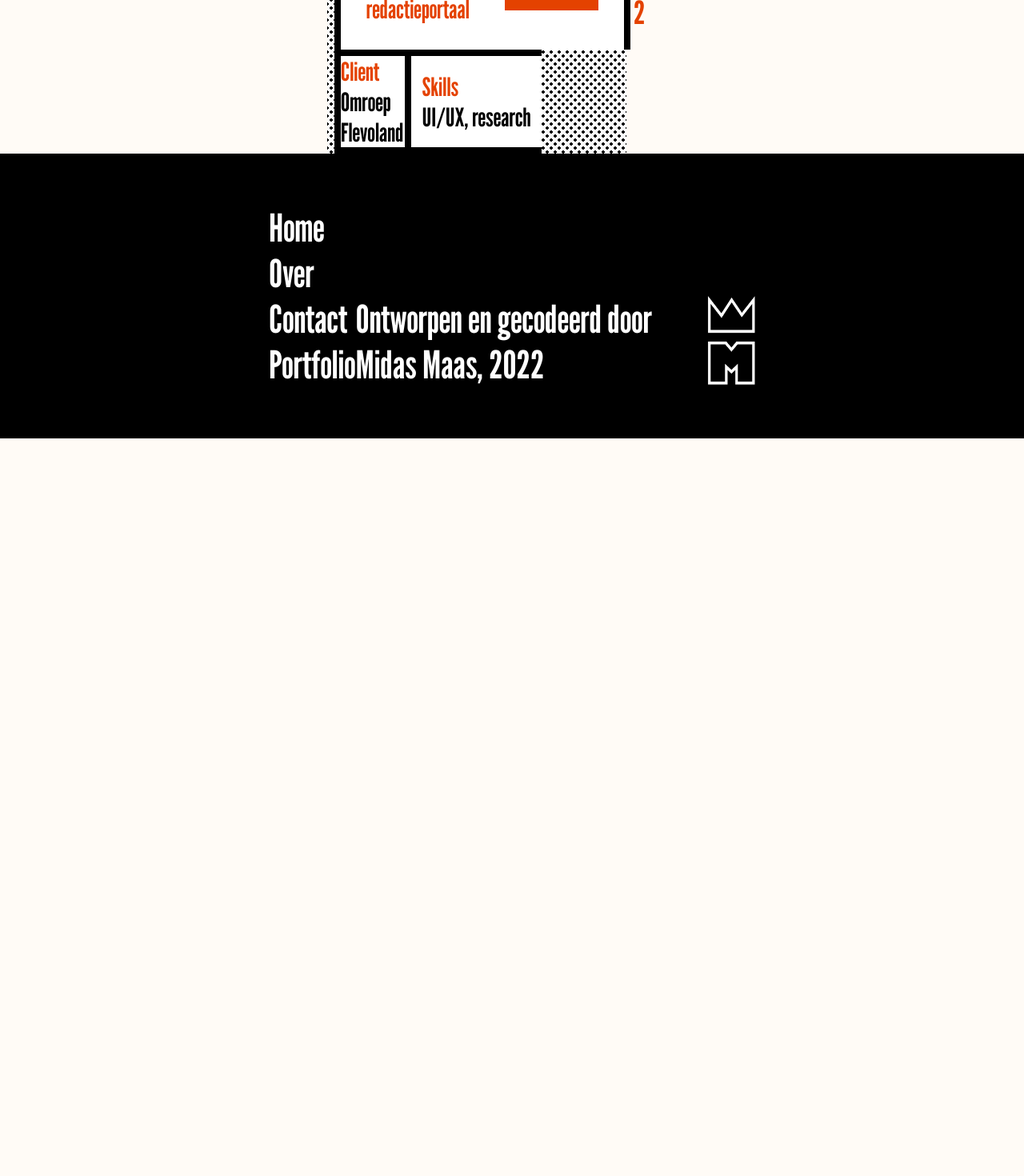
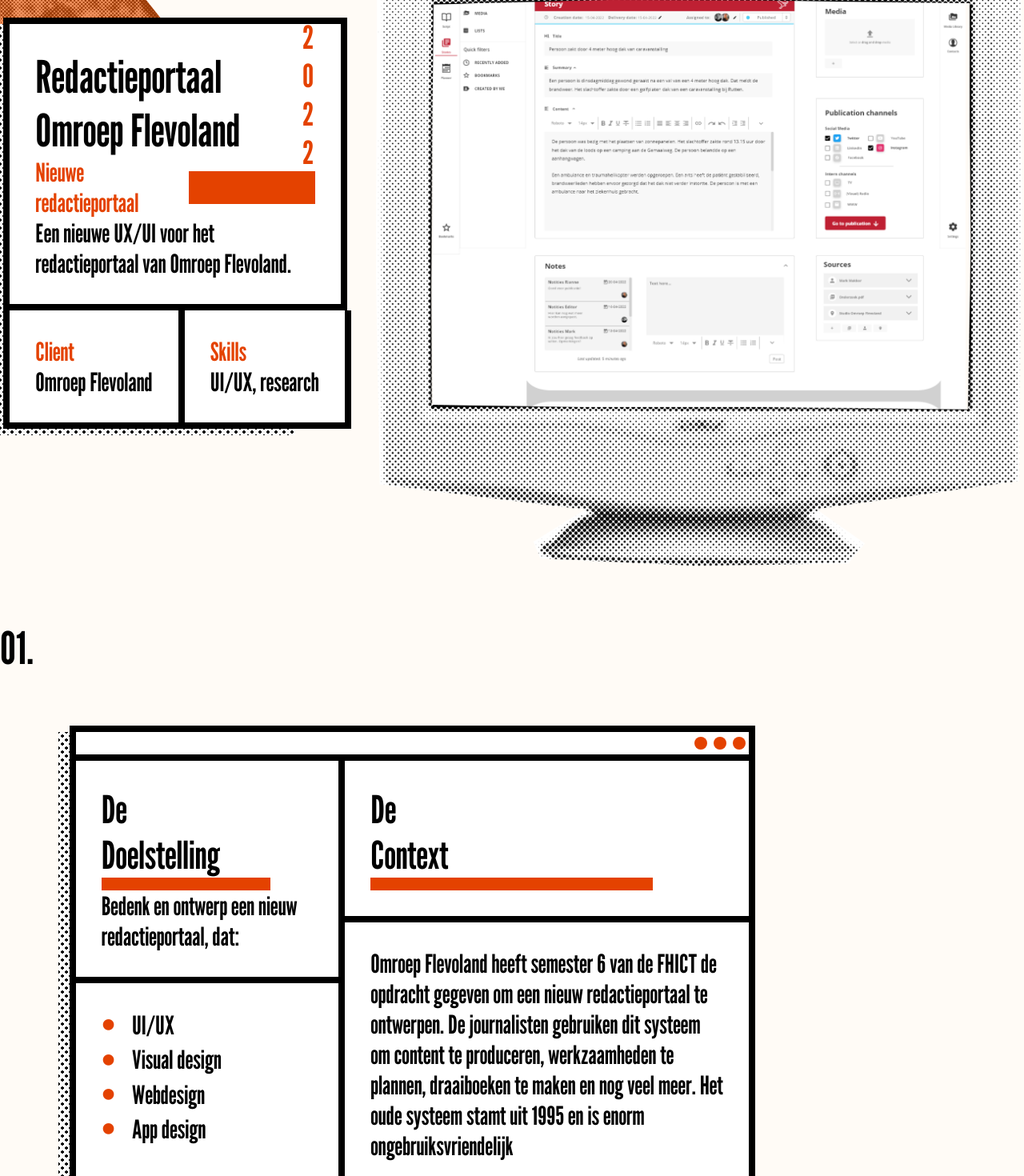
Before and after one commit to midasmaas/NewPortfolioS6MMaas, a Vue app in the folder portfolio-m-maas-s6/: page /portfolio/product/1 in a window 1280 px wide. Shown: the part 320-1790 px from the top of the page at 80% size. Before the commit the page ends 868 px from the top, so only its background shows below. Built offline with nearby package versions, Linux system fonts and the light colour scheme; a web font is replaced by a local one.

Commit message:
Productpagina banners gemaakt.

```diff
--- a/portfolio-m-maas-s6/src/scss/app.scss
+++ b/portfolio-m-maas-s6/src/scss/app.scss
@@ -18,6 +18,9 @@
 @import "components/CVBannerText.scss";
 @import "components/ContactBanner.scss";
 @import "components/PortfolioProductBanner";
+@import "components/CVCrtIMG.scss";
+@import "components/ContextDoelstellingBanner.scss";
+@import "components/ProductPageBanner.scss";
 
 
 // Views
@@ -25,3 +28,4 @@
 @import "views/ContactView.scss";
 @import "views/PortfolioView.scss";
 @import "views/PortfolioProductView.scss";
+@import "views/ProductView.scss";
--- /dev/null
+++ b/portfolio-m-maas-s6/src/scss/components/CVCrtIMG.scss
@@ -0,0 +1,20 @@
+.CVCrtIMG_container{
+    grid-column: 7/13;
+    position: relative;
+    align-self: flex-end;
+    justify-self: flex-end;
+    padding-top: 64px;
+}
+
+.CVCrtIMG_banner{
+    width: 100%;
+    height: auto;
+}
+
+.CVCrtIMG_menu_background{
+    position: absolute;
+    z-index: -5;
+    width: 82%;
+    top: 10%;
+    left: 9%;
+}
--- /dev/null
+++ b/portfolio-m-maas-s6/src/scss/components/ContextDoelstellingBanner.scss
@@ -0,0 +1,152 @@
+.DoelstellingContext_container {
+    width: 100%;
+    height: fit-content;
+    position: relative;
+    justify-items: end;
+    display: grid;
+    grid-auto-columns: auto;
+    grid-column: 2/11;
+  }
+
+  .DoelstellingContext_container_background_shadow {
+    position: absolute;
+    z-index: -5;
+    background-color: white;
+    background-image: radial-gradient(black 30%, transparent 11%),
+        radial-gradient(black 30%, transparent 11%);
+    background-size: 10px 10px;
+    background-position: 0 0, 5px 5px;
+    background-repeat: repeat;
+    height: 100%;
+    width: 100%;
+    top: 8px;
+    right: 5px;
+}
+
+.DoelstellingContext_container_background_outline{
+    border: 8px solid;
+    height: 98%;
+    width: 99%;
+    background-color: white;
+    display: flex;
+    flex-direction: column;
+}
+
+.DoelstellingContext_text_container{
+    display: flex;
+    flex-direction: row;
+}
+
+.DoelstellingContext_rightLeft_div{
+    width: 40%;
+    display: flex;
+    flex-direction: column;
+    border-right: solid 8px black;
+}
+
+.DoelstellingContext_Right_div{
+    border-right: none !important;
+    width: 60% !important;
+}
+
+.DeContext_div_div{
+    width: 50%;
+    display: flex;
+    flex-direction: column;
+    border-right: solid 8px black;
+}
+
+.DoelstellingContext_text{
+    display: flex;
+    flex-direction: column;
+    padding: 32px;
+    h1{
+        font-size: 48px;
+    }
+
+    .Doelstelling_bar {
+        width: 80%;
+        height: 16px;
+        background: $brand-color;
+        align-self: baseline;
+    }
+
+    p{
+        font-size: 32px;
+    }
+}
+
+.DeDoelStelling_list{
+    padding: 32px;
+    border-top: solid 8px black;
+    p{
+        font-size: 32px;
+    }
+    li{
+      font-size: 32px;
+      list-style: none;
+    }
+    ul{
+      line-height: 250%;
+    }
+
+    ul li::before {
+      content: "•";
+      color: $brand-color;
+      font-weight: bold;
+      display: inline-block;
+      width: 0.8em;
+      //margin-left: -1em;
+      font-size: 1.5em;
+      vertical-align: middle;
+    }
+
+
+  }
+
+.DeContext_div{
+    width: 50%;
+}
+
+
+.DoelstellingContext__text{
+    display: flex;
+    flex-direction: column;
+    padding: 32px;
+    h2{
+        font-size: 48px;
+    }
+    h3{
+      font-size: 40px;
+    }
+
+    .accent{
+        color: $brand-color;
+    }
+
+    h1{
+        font-size: 80px;
+    }
+    span{
+      color: $brand-color;
+    }
+}
+
+.DoelstellingContext_container_background_bar{
+    align-self: start;
+    width: 100%;
+    height: 48px;
+    border-bottom: 8px solid;
+    display: flex;
+    flex-direction: row-reverse;
+    align-items: center;
+}
+
+
+.DoelstellingContext_container_background_bar_dot{
+    width: 16px;
+    height: 16px;
+    background: $brand-color;
+    border-radius: 50%;
+    margin: 0 4px
+  }
--- /dev/null
+++ b/portfolio-m-maas-s6/src/scss/components/ProductPageBanner.scss
@@ -0,0 +1,165 @@
+// Banner BEGIN
+.align_div {
+    height: 100%;
+    display: grid;
+    align-items: center;
+}
+
+.product_banner_container {
+    width: 100%;
+    height: fit-content;
+    position: relative;
+    justify-items: end;
+    display: grid;
+    grid-auto-columns: auto;
+}
+
+.product_banner_container_background_shadow {
+    position: absolute;
+    z-index: -5;
+    background-color: white;
+    background-image: radial-gradient(black 30%, transparent 11%),
+        radial-gradient(black 30%, transparent 11%);
+    background-size: 10px 10px;
+    background-position: 0 0, 5px 5px;
+    background-repeat: repeat;
+    height: 100%;
+    width: 100%;
+    top: 8px;
+    right: 5px;
+}
+
+.product_banner_container_background_outline {
+    border: 8px solid;
+    height: 100%;
+    width: 99%;
+    background-color: white;
+    display: flex;
+    flex-direction: column;
+}
+
+
+.Banner__text {
+    display: flex;
+    flex-direction: column;
+    padding: 32px;
+
+    h2 {
+        font-size: 56px;
+    }
+
+    p {
+        font-size: 32px;
+    }
+
+    span {
+        color: $brand-color;
+    }
+
+    ._TagLine {
+        display: flex;
+        flex-direction: row;
+
+        ._TagLine_Text {
+            padding-right: 16px;
+        }
+
+        .bar {
+            width: 50%;
+            height: 55%;
+            background: $brand-color;
+            align-self: center;
+        }
+    }
+}
+
+
+.product_banner_banner {
+    grid-column: 1/6;
+}
+
+.AlignBanner_div{
+    grid-column: 1/6;
+    //height: 100vh;
+    display: flex;
+    flex-direction: column;
+    align-items: flex-end;
+    justify-items: flex-end;
+    margin-top: auto;
+    margin-bottom: auto;
+}
+
+.product_banner_bottomBar_container {
+    width: 99%;
+    display: flex;
+    flex-direction: row;
+    position: relative;
+}
+
+.product_banner_bottomBar {
+    display: flex;
+    flex-direction: column;
+    border: solid 8px black;
+    border-right: solid 4px black;
+    border-left: solid 4px black;
+    background: white;
+    align-items: center;
+    justify-content: center;
+
+    p {
+        font-size: 32px;
+        white-space: nowrap;
+    }
+
+    span {
+        color: $brand-color;
+        margin-left: auto;
+    }
+}
+
+._ClientInfo {
+    width: fit-content;
+    border-left: solid 8px black !important;
+    border-top: none;
+    padding: 32px;
+}
+
+._SkillsInfo {
+    width: fit-content;
+    border-right: solid 8px black !important;
+    border-top: none;
+    padding: 32px;
+}
+
+._EmptyInfo {
+    width: 100%;
+    height: 110%;
+    border: none;
+    background: $background-color;
+}
+
+.product_banner_bottomBar_alignDiv {
+    display: flex;
+    align-items: flex-start;
+    flex-direction: column;
+}
+
+.product_banner_Year {
+    writing-mode: vertical-rl;
+    text-orientation: upright;
+    position: absolute;
+    right: -35px;
+    top: 0;
+    font-size: 40px;
+    color: $brand-color;
+}
+.product_banner_IMG{
+    position: absolute;
+    left: -30%;
+    top: -30%;
+    z-index: -55;
+    img {
+    width: 350px;
+    height: auto;
+    }
+  }
--- /dev/null
+++ b/portfolio-m-maas-s6/src/scss/views/ProductView.scss
@@ -0,0 +1,6 @@
+.ProductView_number{
+    grid-column: 1/13;
+    font-size: 56px;
+    padding-top: 64px;
+    padding-bottom: 64px;
+}
--- a/portfolio-m-maas-s6/src/views/PortfolioProductView.vue
+++ b/portfolio-m-maas-s6/src/views/PortfolioProductView.vue
@@ -1,46 +1,125 @@
 <template>
   <div class="container">
     <div class="container_grid">
-<div class="CVInfo_container CVInfo_banner">
-        <div class="CVInfo_container_background_shadow"></div>
+      <!--Product banner-->
+      <div class="AlignBanner_div">
+      <div class="product_banner_container product_banner_banner">
+        <div class="product_banner_container_background_shadow"></div>
 
-        <div class="CVInfo_container_background_outline">
+        <div class="product_banner_container_background_outline">
           <div class="Banner__text">
-            <h2>Omroep Flevoland</h2>
+            <h2>Redactieportaal Omroep Flevoland</h2>
             <div class="_TagLine">
               <p class="_TagLine_Text"><span>Nieuwe redactieportaal</span></p>
               <span class="bar"></span>
             </div>
-            <p></p>
+            <p>
+              Een nieuwe UX/UI voor het redactieportaal van Omroep Flevoland.
+            </p>
           </div>
 
+          <div class="product_banner_IMG">
+            <img src="../assets/goudKlompje.png" />
           </div>
-        <div class="CVInfo_bottomBar_container">
-          <div class="CVInfo_bottomBar _BasisInfo">
-            <div class="CV_Info_bottomBar_alignDiv">
+        </div>
+        <div class="product_banner_bottomBar_container">
+          <div class="product_banner_bottomBar _ClientInfo">
+            <div class="product_banner_bottomBar_alignDiv">
               <p><span>Client</span></p>
               <p>Omroep Flevoland</p>
             </div>
           </div>
-          <div class="CVInfo_bottomBar _DuurInfo">
-            <div class="CV_Info_bottomBar_alignDiv">
+          <div class="product_banner_bottomBar _SkillsInfo">
+            <div class="product_banner_bottomBar_alignDiv">
               <p><span>Skills</span></p>
               <p>UI/UX, research</p>
             </div>
           </div>
+          <div class="product_banner_bottomBar _EmptyInfo"></div>
         </div>
 
-        <p class="CVInfo_banner_Year">
-          2022
+        <p class="product_banner_Year">2022</p>
+      </div>
+      </div>
+      <!--CRT IMG-->
+      <div class="CVCrtIMG_container">
+        <img class="CVCrtIMG_banner" src="../assets/CRTOutline.png" />
+
+        <img
+          class="CVCrtIMG_menu_background"
+          src="../assets/ProductIMGOmroepFlevo.png"
+        />
+      </div>
+
+      <!-- Nummer -->
+      <h1 class="ProductView_number">
+        01.
+      </h1>
+
+      <!-- Doelstelling/Context -->
+      <div class="DoelstellingContext_container">
+        <div class="DoelstellingContext_container_background_shadow"></div>
+
+        <div class="DoelstellingContext_container_background_outline">
+          <div class="DoelstellingContext_container_background_bar">
+            <div
+              class="DoelstellingContext_container_background_bar_dot __right"
+            ></div>
+            <div class="DoelstellingContext_container_background_bar_dot"></div>
+            <div class="DoelstellingContext_container_background_bar_dot"></div>
+          </div>
+
+          <div class="DoelstellingContext_text_container">
+            <div class="DoelstellingContext_rightLeft_div">
+              <div class="DoelstellingContext_text">
+                <h1>De</h1>
+                <h1>Doelstelling</h1>
+
+                <div class="Doelstelling_bar"></div>
+
+                <p>Bedenk en ontwerp een nieuw redactieportaal, dat:</p>
+              </div>
+
+              <div class="DeDoelStelling_list">
+                <ul role="list">
+                  <li>UI/UX</li>
+                  <li>Visual design</li>
+                  <li>Webdesign</li>
+                  <li>App design</li>
+                </ul>
+              </div>
+            </div>
+
+            <div
+              class="DoelstellingContext_rightLeft_div DoelstellingContext_Right_div"
+            >
+              <div class="DoelstellingContext_text">
+                <h1>De</h1>
+                <h1>Context</h1>
+
+                <div class="Doelstelling_bar"></div>
+              </div>
+
+              <div class="DeDoelStelling_list">
+                <p>
+                  Omroep Flevoland heeft semester 6 van de FHICT de opdracht gegeven om een nieuw redactieportaal te ontwerpen. De journalisten gebruiken dit systeem om content te produceren, werkzaamheden te plannen, draaiboeken te maken en nog veel meer. Het oude systeem stamt uit 1995 en is enorm ongebruiksvriendelijk
                 </p>
               </div>
+            </div>
+          </div>
+        </div>
+      </div>
+
+      <!-- Nummer -->
+      <h1 class="ProductView_number">
+        02.
+      </h1>
     </div>
   </div>
 </template>
 
 <script>
-
 export default {
-  name: 'PortfolioProductView',
+  name: "PortfolioProductView",
 };
 </script>
```
Also changed, not shown: portfolio-m-maas-s6/src/assets/CRTOutline.png (added), portfolio-m-maas-s6/src/assets/ProductIMGOmroepFlevo.png (added). Lines whose indentation alone changed are shown as unchanged.
